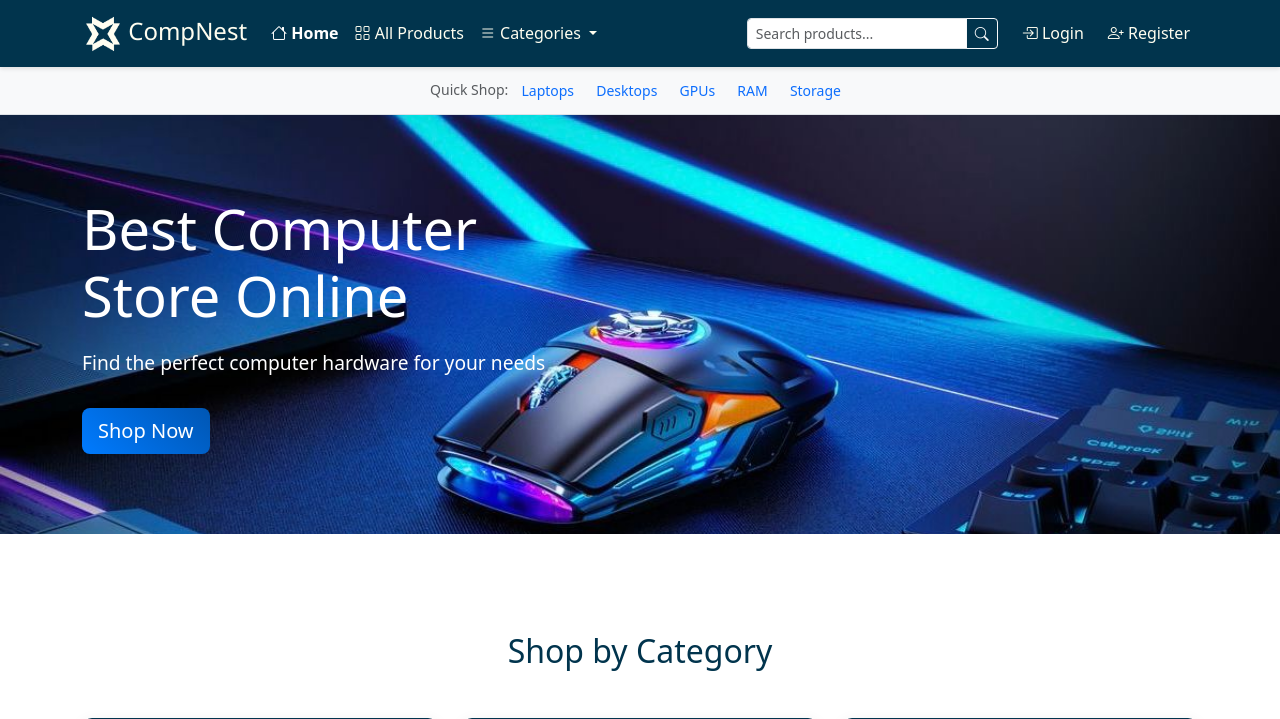
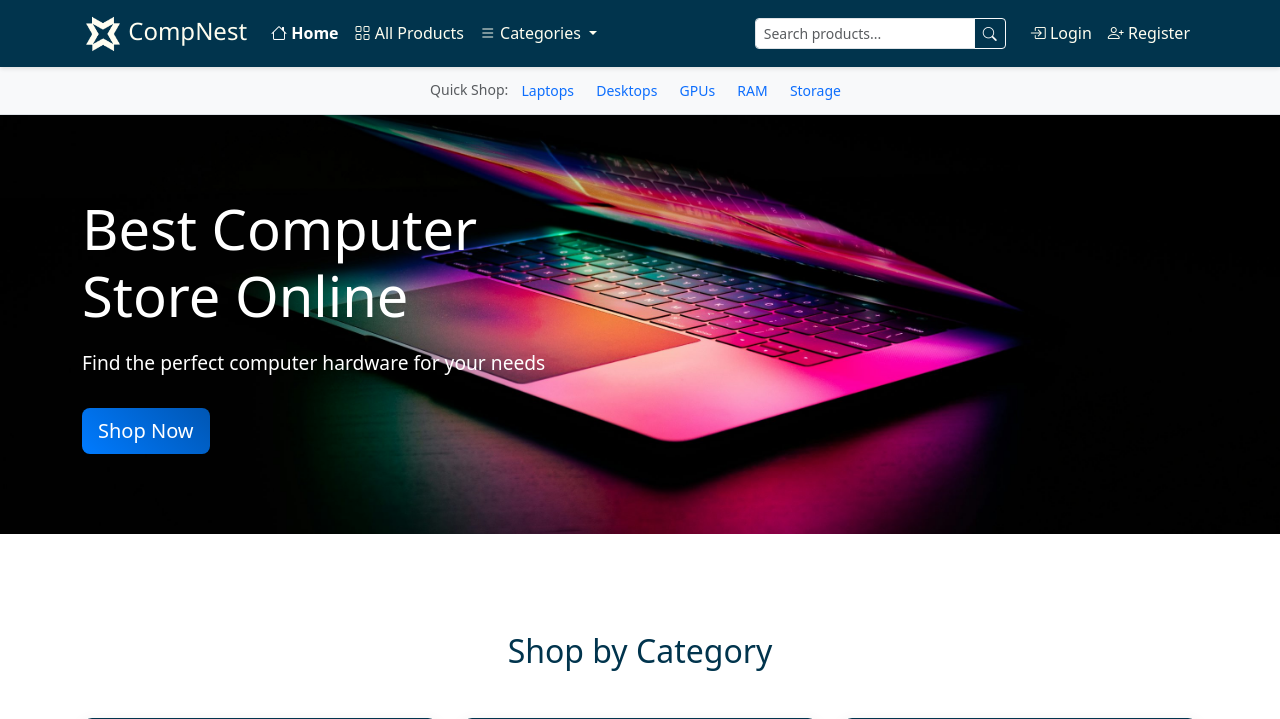
Before and after one commit to JayPatel-wd/CompNest, a PHP site: page /index.php in a window 1280 px wide. Shown: the top 719 px of the page. Run offline with PHP 8.4, Linux system fonts and the light colour scheme; data comes from the database, SQL or seed files in the repository; some libraries are stand-ins or nearby versions.

Commit message:
adjustments

```diff
--- a/css/style.css
+++ b/css/style.css
@@ -2,7 +2,7 @@
 
 /* Hero Section */
 .hero-section {
-    background-image: url('../images/h_bg.jpg');
+    background-image: url('../images/Hero_store.jpeg');
     background-size: cover;
     background-position:center;
     color: white;
--- a/includes/header.php
+++ b/includes/header.php
@@ -111,7 +111,7 @@
                         </a>
                     </li>
                     <li class="nav-item">
-                        <a class="nav-link btn btn-outline-light btn-sm ms-2" href="register.php">
+                        <a class="nav-link" href="register.php">
                             <i class="bi bi-person-plus"></i> Register
                         </a>
                     </li>
```
